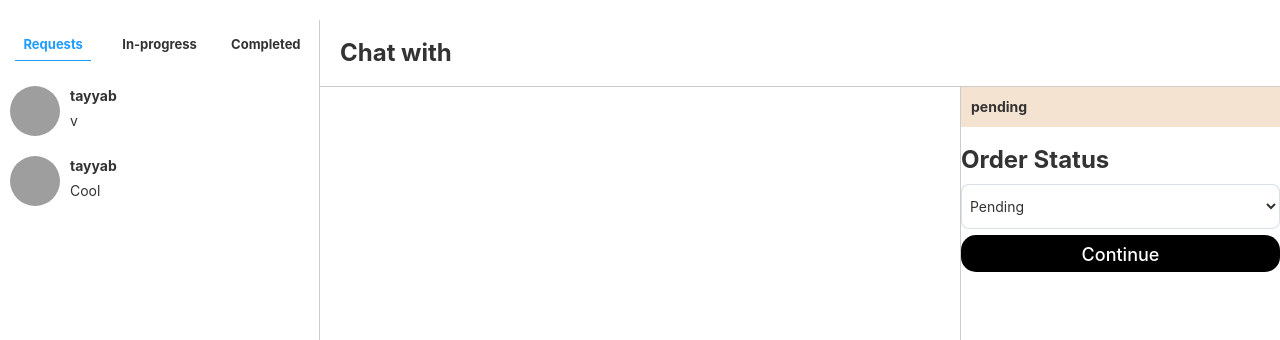
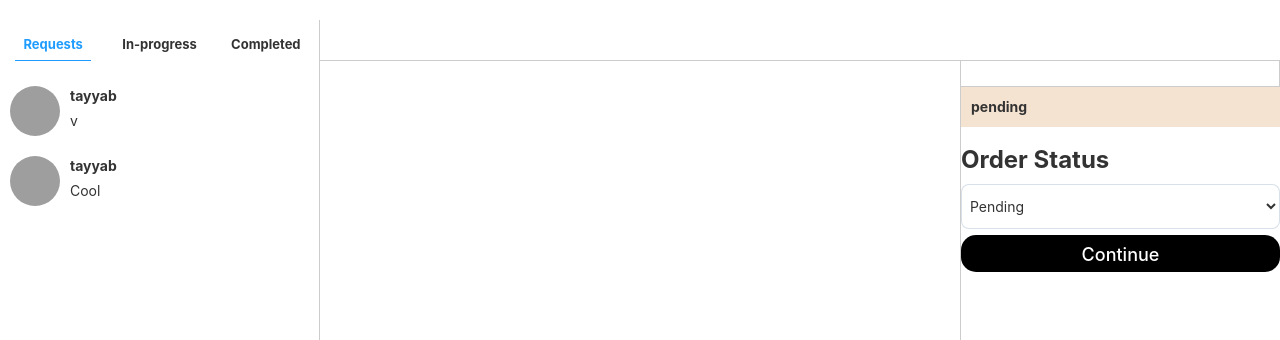
Before and after one commit to Falconx-Soft/Collabstr, a Django app: template chat/templates/chat/order.html in a window 1280 px wide. Shown: the part 92-432 px from the top of the page. Run offline with Django 3.2, Linux system fonts and the light colour scheme; the template is opened without the code that fills it: values that come from a table or form of the project are taken from there, others are empty; data comes from the database, SQL or seed files in the repository; parts of the project's set-up code (start-up, migrations or seed data) failed here and were passed over; some libraries are stand-ins or nearby versions; grey boxes are pictures that could not be loaded.

Commit message:
remove chat with

```diff
--- a/chat/templates/chat/order.html
+++ b/chat/templates/chat/order.html
@@ -92,7 +92,7 @@
         <div class="heading-div chat-heading">
             <div class="back-btn-div">
                 <i class="fa fa-arrow-left" id="back_to_chat_list" aria-hidden="true"></i>
-                <h3 class="heading"><b>Chat with <span id="id_other_username"></span></b> <span id="connection-status"></span></h3>
+                <h3 class="heading"><b><span id="id_other_username"></span></b> <span id="connection-status"></span></h3>
             </div>
 
             <button type="button" style="font-size: larger;" class="btn btn-info btn-lg" data-toggle="modal" data-target="#myModal">Contract</button>
```
